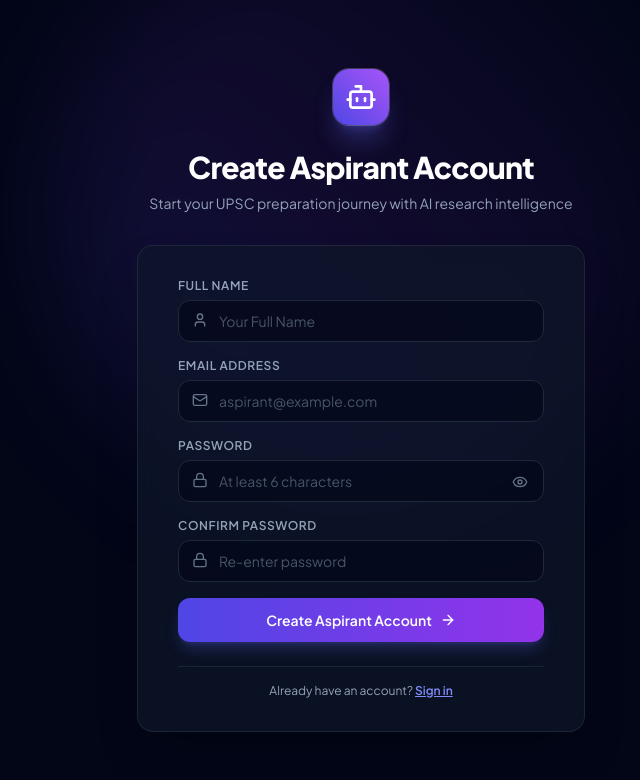
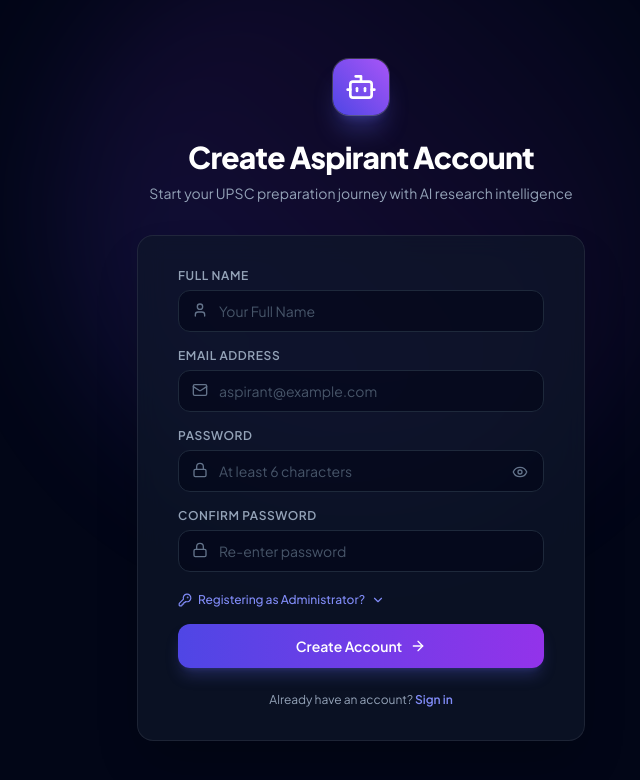
Before and after one commit to Aditya2kk/upschelper, a React (Vite) app in the folder frontend/: page /register in a window 1280 px wide. Shown: the top 780 px of the page, without its empty margins (279-919 px from the left). Built offline with nearby package versions, Linux system fonts and the light colour scheme; no server answers; a web font is replaced by a local one.

Commit message:
feat(auth): enable Admin role registration via private adminSecret and dynamic UI

```diff
--- a/frontend/src/pages/Register.tsx
+++ b/frontend/src/pages/Register.tsx
@@ -1,6 +1,6 @@
 import React, { useState } from 'react';
 import { useNavigate, Link } from 'react-router-dom';
-import { Bot, Mail, Lock, User as UserIcon, ArrowRight, ShieldCheck, Eye, EyeOff } from 'lucide-react';
+import { Bot, Mail, Lock, User as UserIcon, ArrowRight, ShieldCheck, Eye, EyeOff, KeyRound, ChevronDown, ChevronUp } from 'lucide-react';
 import { api } from '../services/api';
 import { useAuthStore } from '../store/authStore';
 
@@ -12,6 +12,8 @@
   const [email, setEmail] = useState('');
   const [password, setPassword] = useState('');
   const [confirmPassword, setConfirmPassword] = useState('');
+  const [adminSecret, setAdminSecret] = useState('');
+  const [showAdminField, setShowAdminField] = useState(false);
   const [showPassword, setShowPassword] = useState(false);
   const [error, setError] = useState<string | null>(null);
   const [isLoading, setIsLoading] = useState(false);
@@ -43,16 +45,25 @@
     setIsLoading(true);
 
     try {
-      const res = await api.post('/auth/register', {
+      const payload: any = {
         name: trimmedName,
         email: trimmedEmail,
         password
-      });
+      };
+      if (adminSecret.trim()) {
+        payload.adminSecret = adminSecret.trim();
+      }
+
+      const res = await api.post('/auth/register', payload);
 
       if (res.data.success) {
         const { accessToken, refreshToken, user } = res.data.data;
         setAuth(user, accessToken, refreshToken);
-        navigate('/dashboard');
+        if (user.role === 'ADMIN') {
+          navigate('/admin');
+        } else {
+          navigate('/dashboard');
+        }
       }
     } catch (err: any) {
       setError(err.response?.data?.message || 'Registration failed. Please check your inputs.');
@@ -169,6 +180,37 @@
               </div>
             </div>
 
+            {/* Optional Admin Passphrase for Admin Account Creation */}
+            <div className="pt-1">
+              <button
+                type="button"
+                onClick={() => setShowAdminField(!showAdminField)}
+                className="text-xs text-indigo-400 hover:text-indigo-300 font-medium flex items-center gap-1.5 transition-colors"
+              >
+                <KeyRound className="w-3.5 h-3.5" />
+                <span>Registering as Administrator?</span>
+                {showAdminField ? <ChevronUp className="w-3.5 h-3.5" /> : <ChevronDown className="w-3.5 h-3.5" />}
+              </button>
+
+              {showAdminField && (
+                <div className="mt-2.5 p-3 rounded-xl bg-indigo-950/30 border border-indigo-500/20 animate-in fade-in slide-in-from-top-1 duration-150">
+                  <label className="block text-[11px] font-semibold uppercase tracking-wider text-indigo-300 mb-1">
+                    Admin Secret Key
+                  </label>
+                  <input
+                    type="password"
+                    value={adminSecret}
+                    onChange={(e) => setAdminSecret(e.target.value)}
+                    placeholder="Enter your private admin passphrase"
+                    className="w-full px-3 py-2 rounded-lg text-xs bg-slate-950/80 border border-indigo-500/30 text-slate-200 placeholder-slate-600 focus:outline-none focus:border-indigo-500 focus:ring-1 focus:ring-indigo-500 transition-all"
+                  />
+                  <p className="text-[10px] text-slate-400 mt-1">
+                    Leave blank if you are registering as a regular UPSC aspirant.
+                  </p>
+                </div>
+              )}
+            </div>
+
             <button
               type="submit"
               disabled={isLoading}
@@ -178,17 +220,17 @@
                 <div className="w-5 h-5 border-2 border-white/30 border-t-white rounded-full animate-spin" />
               ) : (
                 <>
-                  <span>Create Aspirant Account</span>
+                  <span>Create Account</span>
                   <ArrowRight className="w-4 h-4" />
                 </>
               )}
             </button>
           </form>
 
-          <div className="mt-6 text-center pt-4 border-t border-slate-800/80">
+          <div className="mt-6 text-center">
             <p className="text-xs text-slate-400">
               Already have an account?{' '}
-              <Link to="/login" className="font-semibold text-indigo-400 hover:text-indigo-300 underline">
+              <Link to="/login" className="font-semibold text-indigo-400 hover:text-indigo-300 transition-colors">
                 Sign in
               </Link>
             </p>
```
Also changed, not shown: 2 other files (tests, documents, lock files or other folders).
